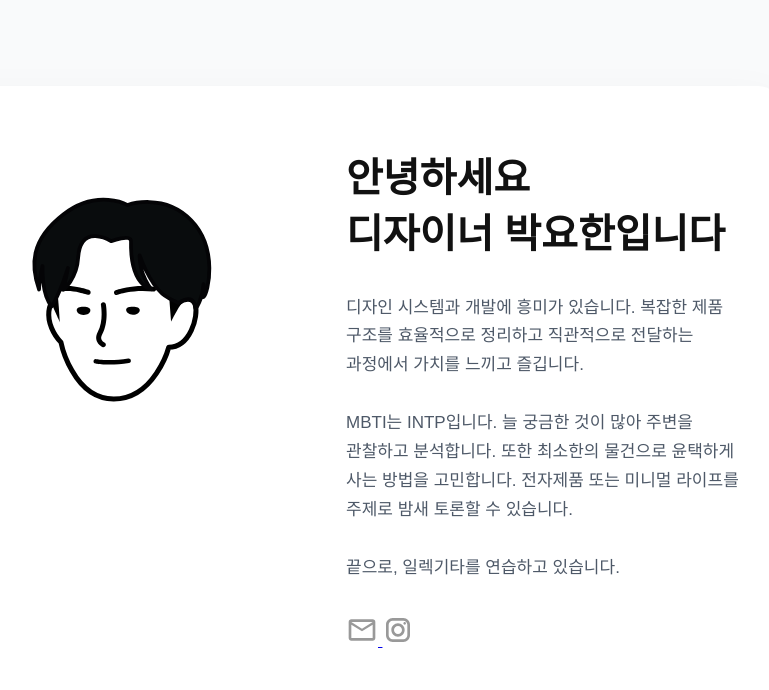
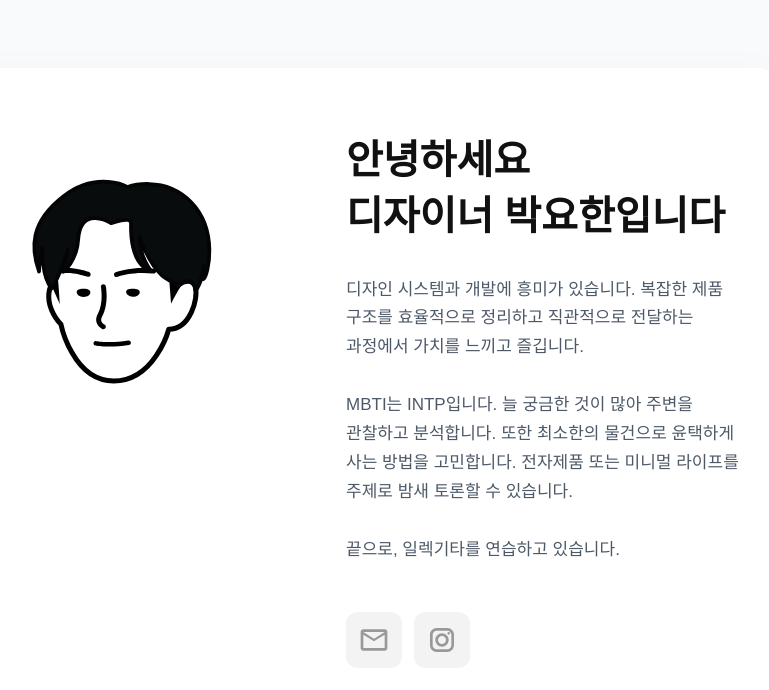
Before and after one commit to yohanux/test, a plain HTML site: page index.html in a window 1280 px wide. Shown: the whole page, without its empty margins (278-1047 px from the left). Drawn offline with nearby package versions, Linux system fonts and the light colour scheme; a web font is replaced by a local one.

Commit message:
Add files via upload

```diff
--- a/css/style.css
+++ b/css/style.css
@@ -1,5 +1,9 @@
 * {
   box-sizing: border-box;
+}
+
+a img {
+  display: block;
 }
 
 html {
@@ -54,7 +58,42 @@ body {
     padding: 64px 40px 64px 24px;
     gap: 80px;
     box-shadow: 0 16px 48px rgba(0, 0, 0, 0.05);
+    opacity: 0;
+    transform: translateY(40px);
+    animation: fade 1s ease-out forwards;
 }
+
+@keyframes fade {
+  to {
+    opacity: 1;
+    transform: translateY(0);
+  }
+}
+
+.button {
+    width: 56px;
+    height: 56px;
+    display: flex;
+    align-items: center;
+    justify-content: center;
+    background-color: #f3f3f3;
+    border: 0px solid #eeeeee;
+    border-radius: 12px;
+    cursor: pointer;
+    transition: opacity 0.2s;
+}
+
+.button:hover {
+    opacity: 0.7;
+}
+
+.information {
+    display: flex;
+    gap:12px;
+    align-items: center;
+    margin-top: 16px;
+}
+
 
 @media (max-width: 810px) {
     .card {
@@ -62,6 +101,9 @@ body {
     }
     .title {
         font-size: 32px;
+    }
+    .information {
+        justify-content: center;
     }
 }
 
```
